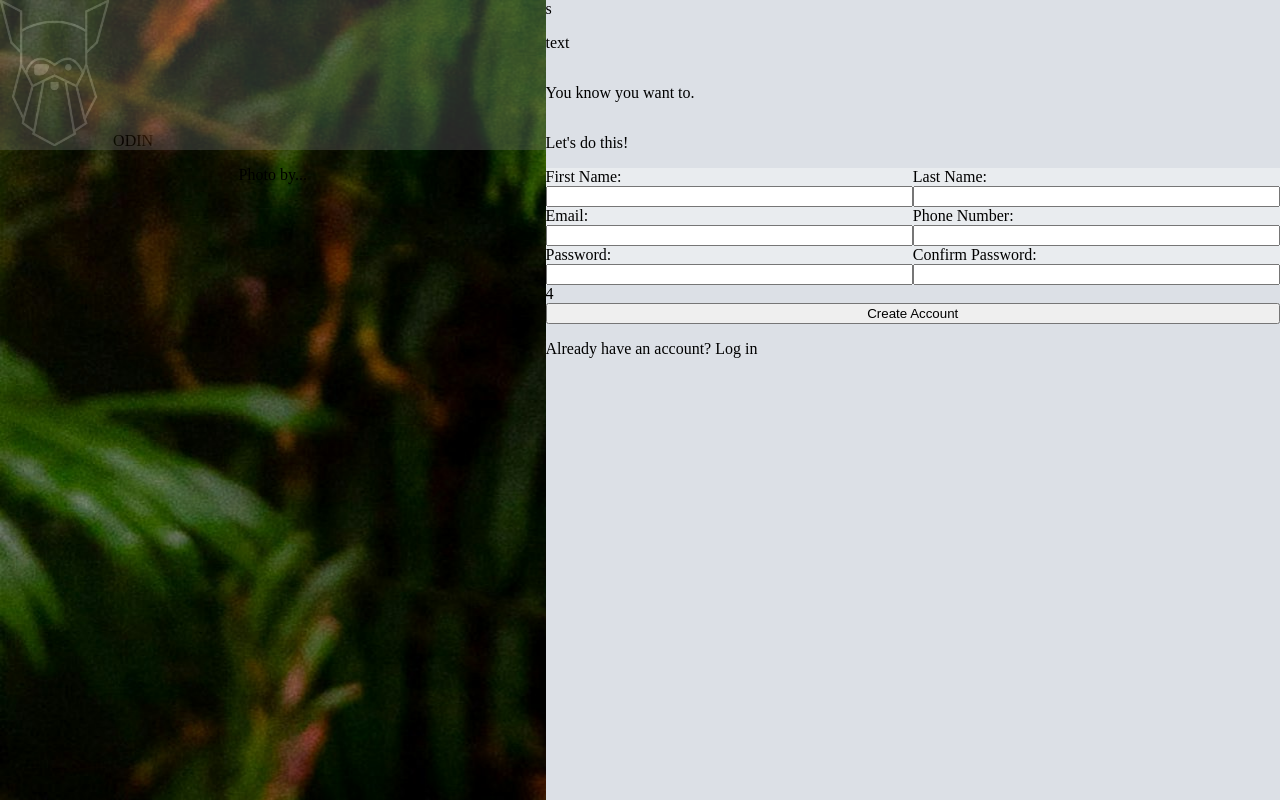
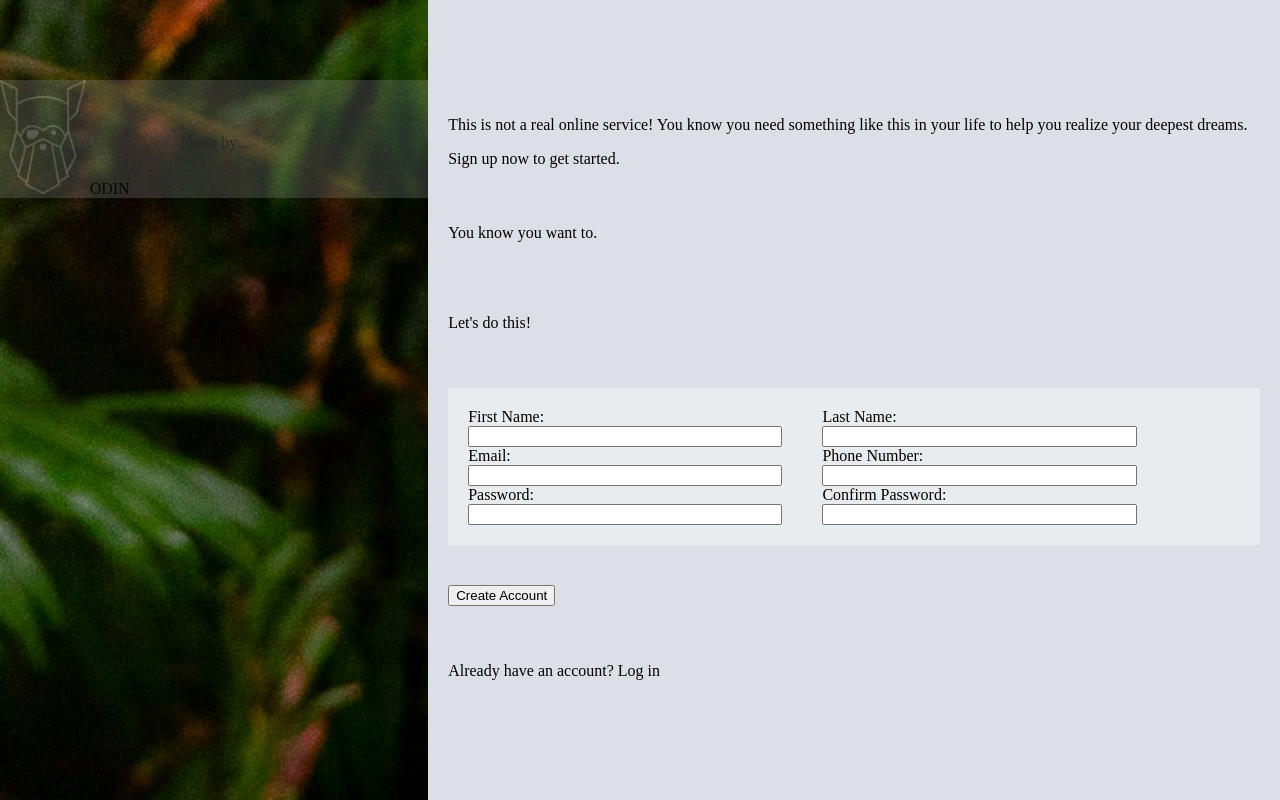
Before and after one commit to ldnjonas/signupform, a plain HTML site: page index.html in a window 1280 px wide. Shown: the top 800 px of the page. Drawn offline with Linux system fonts and the light colour scheme.

Commit message:
Add basic form layout

```diff
--- a/index.html
+++ b/index.html
@@ -17,9 +17,10 @@
         </div>
     </div>
 
-    <div class="right-side">s
+    <div class="right-side">
         <div class="text">
-            <p>text</p>
+            <p>This is not a real online service! You know you need something like this in your life to help you realize your deepest dreams.</p>
+            Sign up now to get started.
         </div>
 
         <div class="subtext">
@@ -50,12 +51,15 @@
                     <label for="passwordconfirm">Confirm Password:</label>
                     <input type="password" id="passwordconfirm" name="passwordconfirm" />
                 </div>
+                <div class="empty-form-space">
+
+                </div>
             </form>
         </div>
 
-        <div class="create-acc-btn">4</div>
+        <div class="create-acc-btn">
             <button type="submit">Create Account</button>
-
+        </div>
         <div class="sub-btn-text">
             <p>Already have an account? Log in</p>
         </div>
--- a/style.css
+++ b/style.css
@@ -16,17 +16,29 @@ body{
 
 }
 
+
+
 .right-side{
+    padding-top: 10vh;
+    padding-bottom: 10vh;
     flex-grow: 3;
     background-color: #dce0e6;
     flex-direction: column;
 
 }
+.right-side > *{
+    padding: 20px;
+}
 
 .left-form,.right-form{
-    flex-grow:1;
+    flex-grow:5;
     flex-direction: column;
     display: flex;
+    padding: 20px;
+}
+
+.empty-form-space{
+    flex-grow:4;
 }
 
 .form form{
@@ -38,7 +50,8 @@ body{
     width: 20%;
     height: auto;
     flex-grow: 2;
-
+}
+.logo-text{
 }
 
 .footer{
@@ -51,4 +64,8 @@ body{
 .visibility-div{
     background-color: grey;
     opacity: 30%;
+    position: relative;
+    top: 10vh;
+
+
 }
```
